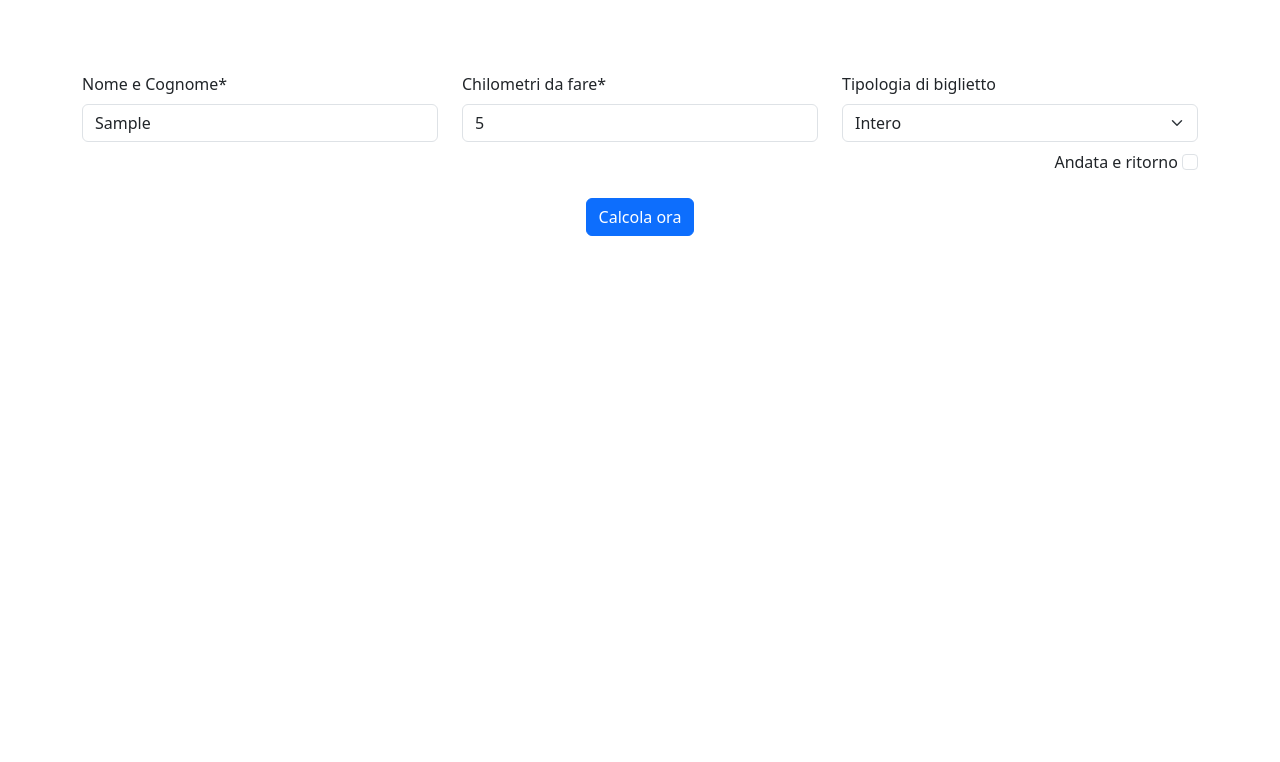
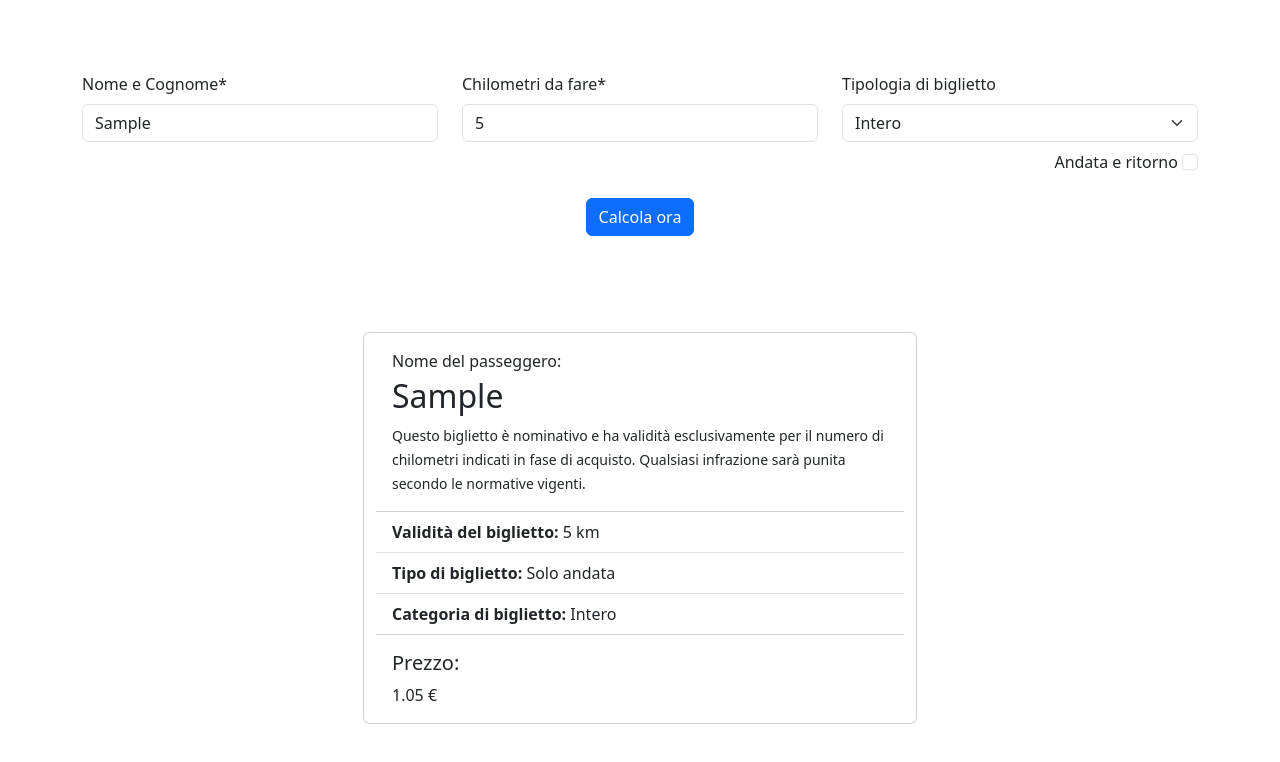
Before and after one commit to SimoL-003/js-biglietto-treno-form, a plain HTML site: page index.html in a window 1280 px wide. Both pictures are taken after typing "Sample", "5" into the empty fields and a click on the button "Calcola ora". Drawn offline with nearby package versions, Linux system fonts and the light colour scheme.

Commit message:
feat: ticket card

```diff
--- a/index.html
+++ b/index.html
@@ -41,11 +41,11 @@
                                for="ticket">Tipologia di biglietto</label>
                         <select class="form-select"
                                 name=""
-                                id="ticket"><!-- Capire se si può mettere un info per le tipologie di biglietto -->
+                                id="ticket">
                             <option selected
-                                    value="full-price">Intero</option>
-                            <option value="under18">Minori (&lt 18 anni)</option>
-                            <option value="over65">Senior (&gt 65 anni)</option>
+                                    value="Intero">Intero</option>
+                            <option value="Minori">Minori (&lt 18 anni)</option>
+                            <option value="Senior">Senior (&gt 65 anni)</option>
                         </select>
                     </div>
                     <div class="text-end mt-2">
@@ -65,8 +65,26 @@
                 </div>
             </div>
         </form>
-        <section>
+        <section class="mt-5 pt-5">
+            <div class="container">
+                <div class="row d-flex justify-content-center px-3">
+                    <div class="card col-12 col-md-6 d-none">
+                        <div class="card-body">
+                            <p class="mb-1">Nome del passeggero:</p>
+                            <h2 class="card-title name">Nome del passeggero</h2>
+                            <p class="card-text"><small>Questo biglietto è nominativo e ha validità esclusivamente per il numero di chilometri indicati in fase di acquisto. Qualsiasi infrazione sarà punita secondo le normative vigenti.</small></p>
+                        </div>
+                        <ul class="list-group list-group-flush">
+                            <li class="list-group-item km"></li>
+                            <li class="list-group-item round-trip"></li>
+                            <li class="list-group-item discount"></li>
+                        </ul>
+                        <div class="card-body price">
 
+                        </div>
+                    </div>
+                </div>
+            </div>
         </section>
     </main>
     <script src="./js/script.js"></script>
--- a/js/script.js
+++ b/js/script.js
@@ -5,6 +5,15 @@ const nameInput = document.getElementById("name");
 const kmInput = document.getElementById("km");
 const ticketInput = document.getElementById("ticket");
 const roundTripInput = document.getElementById("round-trip");
+
+// Elementi della card
+
+const cardElem = document.querySelector(".card")
+const nameElem = document.querySelector(".card .name");
+const kmElem = document.querySelector(".card .km");
+const roundTripElem = document.querySelector(".card .round-trip");
+const discountElem = document.querySelector(".card .discount");
+const priceElem = document.querySelector(".card .price");
 
 // Variabili per il calcolo del biglietto
 
@@ -17,21 +26,30 @@ const discountOver65 = 0.4;
 formElem.addEventListener("submit", function (event) {
     event.preventDefault();
 
+    nameElem.textContent = nameInput.value;
+    kmElem.innerHTML = `<strong>Validità del biglietto:</strong> ${kmInput.value} km`;
+    if (roundTripInput.checked) {
+        roundTripElem.innerHTML = `<strong>Tipo di biglietto:</strong> Andata e ritorno`;
+    } else {
+        roundTripElem.innerHTML = `<strong>Tipo di biglietto:</strong> Solo andata`;
+    }
+    discountElem.innerHTML = `<strong>Categoria di biglietto:</strong> ${ticketInput.value}`;
+    priceElem.innerHTML = `<h5>Prezzo:</h5> ${calcFinalPrice().toFixed(2)} &euro;`
+    cardElem.classList.remove("d-none");
+
+    // formElem.reset();
+})
+
+function calcFinalPrice() {
     const kmInputNum = parseInt(kmInput.value);
 
     const standardPrice = priceKm * kmInputNum;
     let finalPrice = standardPrice;
 
-    if (ticketInput.value === "over65") {
-        finalPrice = standardPrice - standardPrice * discountOver65;
-    } else if (ticketInput.value === "under18") {
-        finalPrice = standardPrice - standardPrice * discountUnder18;
-    }
+    if (ticketInput.value === "Senior") { finalPrice = standardPrice - standardPrice * discountOver65; }
+    if (ticketInput.value === "Minori") { finalPrice = standardPrice - standardPrice * discountUnder18; }
 
-    if (roundTripInput.checked) {
-        finalPrice = finalPrice * 2;
-    }
+    if (roundTripInput.checked) { finalPrice = finalPrice * 2; }
 
-    let result = finalPrice;
-    console.log(result.toFixed(2));
-})
+    return finalPrice;
+}
```
